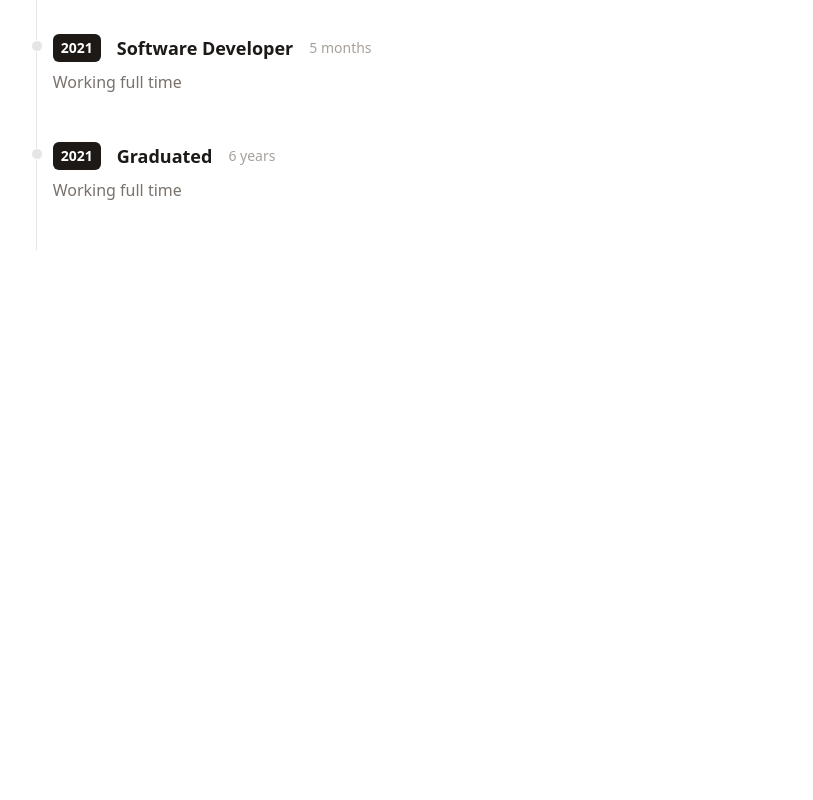
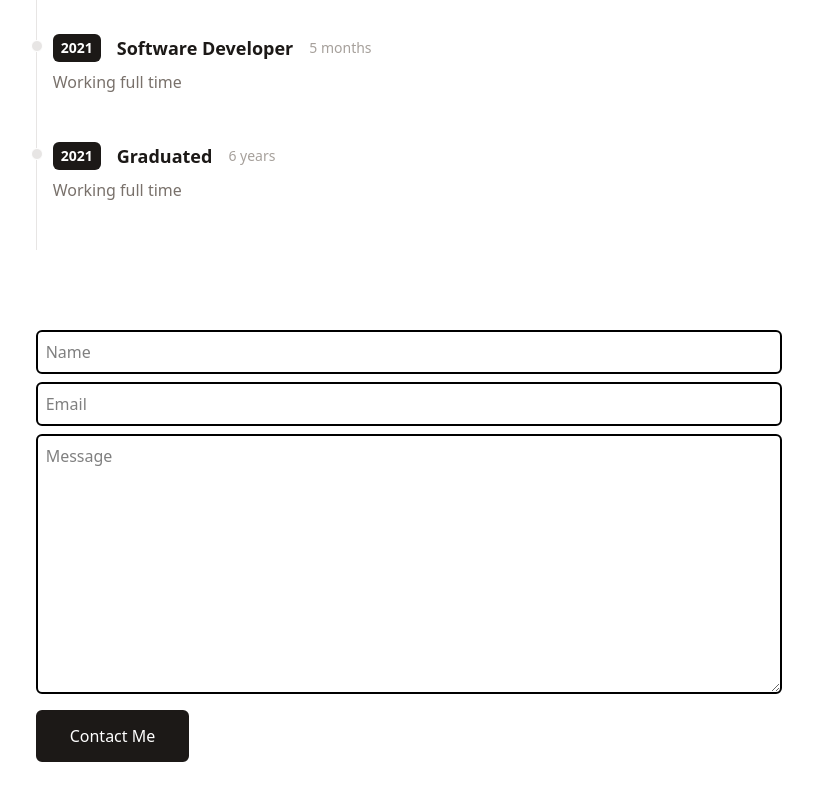
Before and after one commit to eabean/eabean.github.io, a React (Vite) app in the folder min-portfolio/: page / in a window 1280 px wide. Shown: the part 1034-1834 px from the top of the page, without its empty margins (231-1044 px from the left). Before the commit the page ends 1364 px from the top, so only its background shows below. Built offline with nearby package versions, Linux system fonts and the light colour scheme.

Commit message:
add contact

```diff
--- a/min-portfolio/src/components/Contact.jsx
+++ b/min-portfolio/src/components/Contact.jsx
@@ -2,8 +2,39 @@
 
 function Contact() {
     return (
-        <div>
-
+        <div className="flex flex-col mb-10 mx-auto">
+            <div className="flex justify-center items-center">
+                <form action="https://forminit.com/f/xsinbrqn06l"
+                    method="POST"
+                    className="flex flex-col w-full md:w-7/12">
+                        <input
+                            type="text"
+                            name="name"
+                            placeholder="Name"
+                            required
+                            className="p-2 bg-transparent border-2 rounded-md focus:outline-none"
+                            />
+                        <input
+                            type="email"
+                            name="email"
+                            placeholder="Email"
+                            required
+                            className="my-2 p-2 bg-transparent border-2 rounded-md focus:outline-none"
+                            />
+                        <textarea
+                            name="message"
+                            placeholder="Message"
+                            rows="10"
+                            required
+                            className="p-2 mb-4 bg-transparent border-2 rounded-md focus:outline-none">
+                        </textarea>
+                        <button
+                            type="submit"
+                            className="text-center inline-block px-8 py-3 w-max text-base font-medium rounded-md text-white bg-stone-900 border-2 border-stone-900 hover:bg-transparent hover:text-stone-900 transition duration-300">
+                            Contact Me
+                        </button>
+                    </form>
+            </div>
         </div>
     )
 
```
